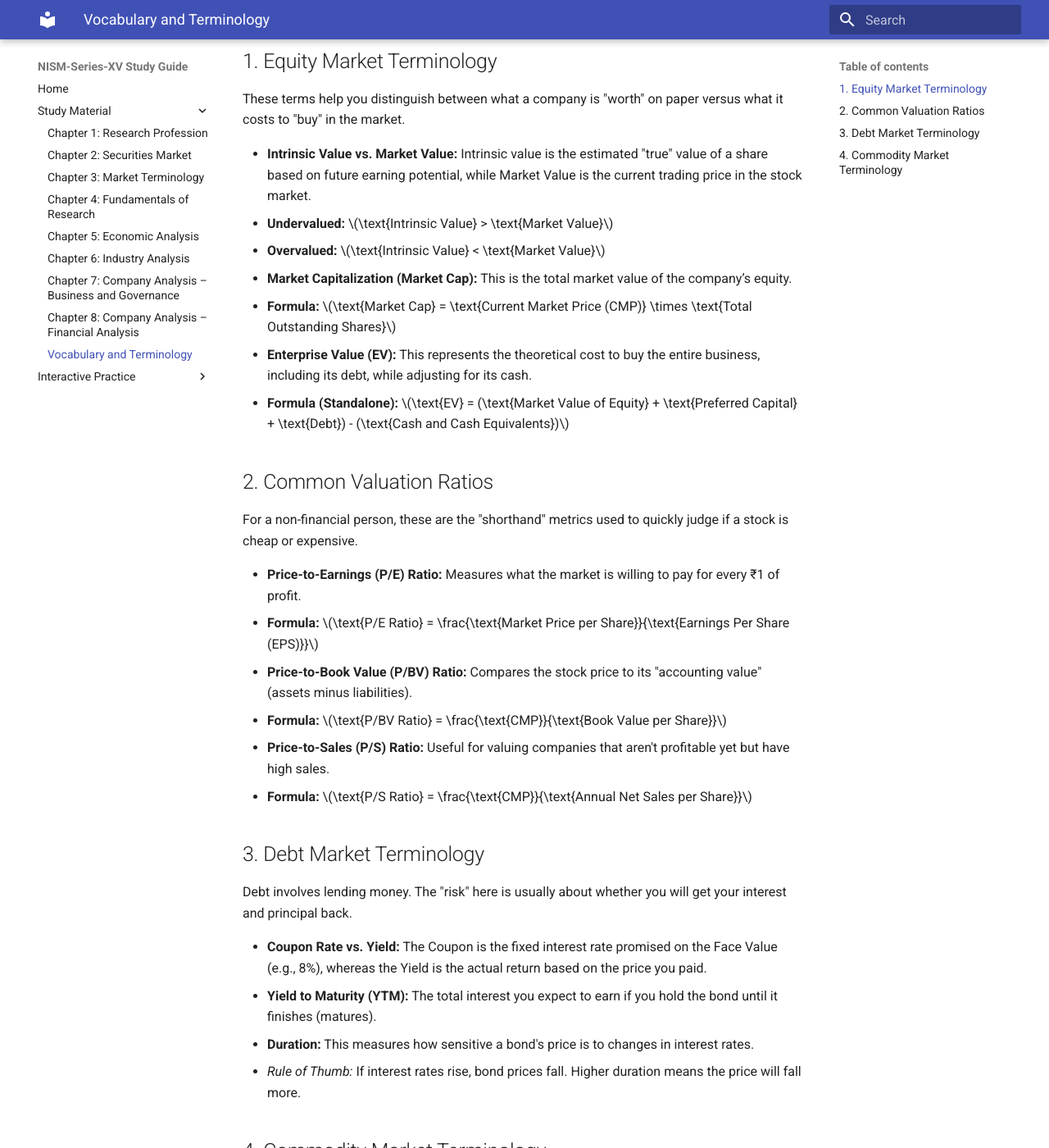
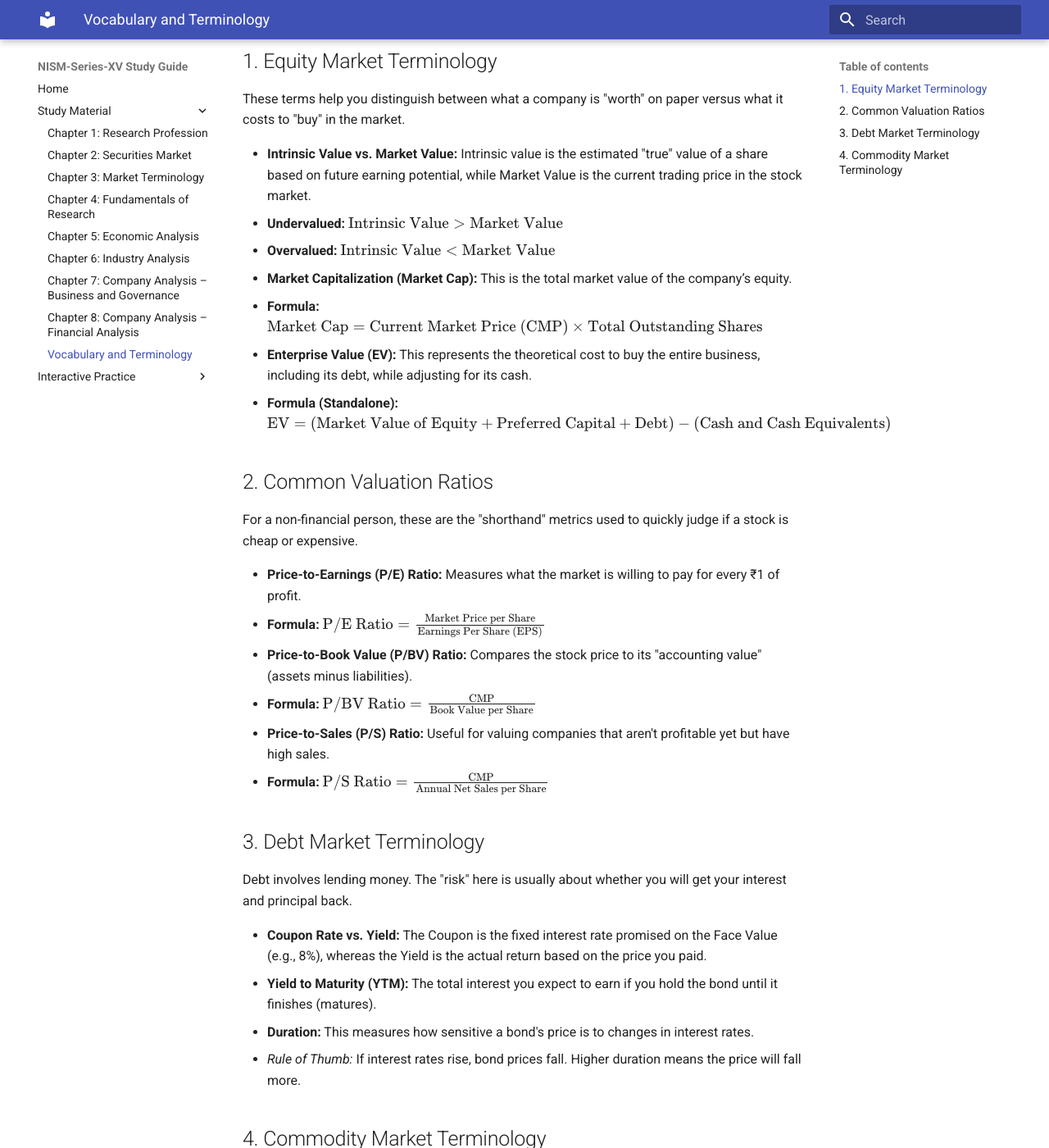
Before and after one commit to VijoyV/nism-ra-notes, an MkDocs documentation site: the page built from docs/vocab-and-terminology.md, in a window 1280 px wide and 1400 px high, scrolled down 358 px. Shown: the whole window at 82% size. Built offline with MkDocs 1.6.1 and Material for MkDocs 9.7.7, drawn with Linux system fonts in a browser that asks for light colours; a script that is not in the unit is left out; part of the change alters nothing that is shown; some of the changed text lies outside the part shown.

```diff
--- /dev/null
+++ b/docs/javascripts/mathjax.js
@@ -0,0 +1,12 @@
+window.MathJax = {
+  tex: {
+    inlineMath: [["\\(", "\\)"], ["$", "$"]],
+    displayMath: [["\\[", "\\]"], ["$$", "$$"]],
+    processEscapes: true,
+    processEnvironments: true
+  },
+  options: {
+    ignoreHtmlClass: ".*|",
+    processHtmlClass: "arithmatex"
+  }
+};
--- a/mkdocs.yml
+++ b/mkdocs.yml
@@ -16,6 +16,9 @@ markdown_extensions:
 
 extra_javascript:
   - https://cdnjs.cloudflare.com/ajax/libs/mathjax/3.2.2/es5/tex-md-chtml.js
+  - javascripts/mathjax.js
+  - https://polyfill.io/v3/polyfill.min.js?features=es6
+  - https://cdn.jsdelivr.net/npm/mathjax@3/es5/tex-mml-chtml.js
 
 # Ensure these filenames match the EXACT spelling in your /docs folder
 nav:
```
